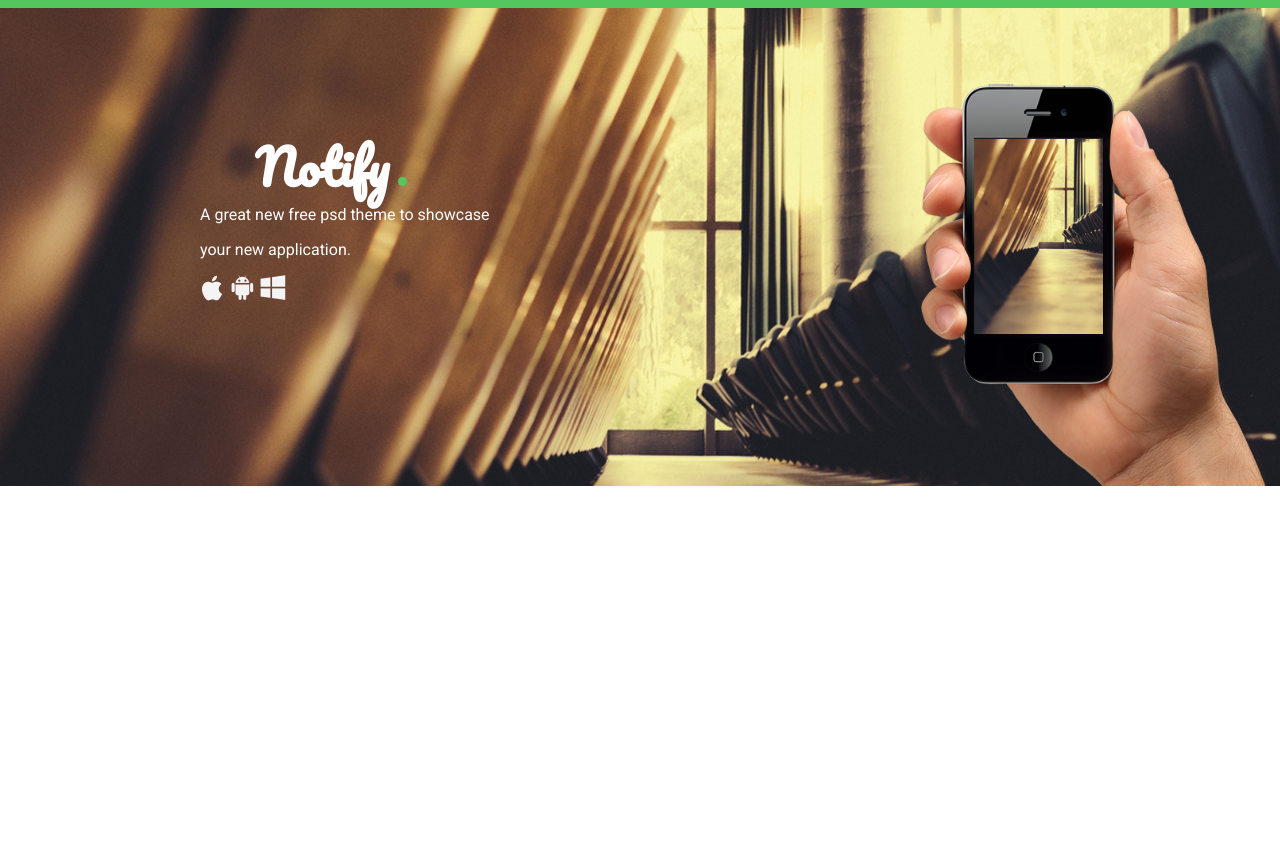
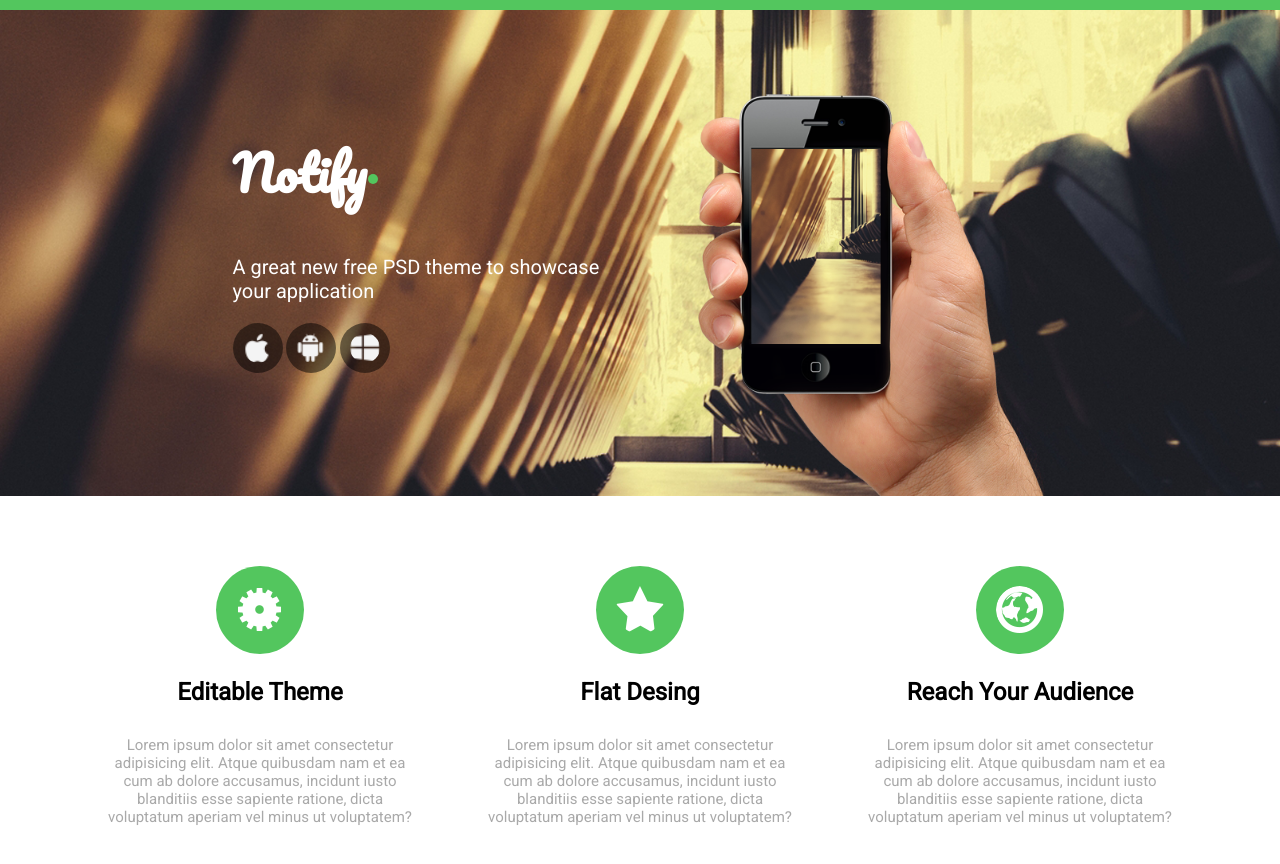
Before and after one commit to mateusgpontes/203-Notify, a plain HTML site: page index.html in a window 1280 px wide. Before the commit the page ends 800 px from the top, so only its background shows below. Drawn offline with Linux system fonts and the light colour scheme.

Commit message:
Adicionar e formatar o conteudo

```diff
--- a/index.html
+++ b/index.html
@@ -1,26 +1,56 @@
 <!DOCTYPE html>
 <html lang="en">
+
 <head>
     <meta charset="UTF-8">
     <meta name="viewport" content="width=device-width, initial-scale=1.0">
     <meta http-equiv="X-UA-Compatible" content="ie=edge">
+    <title>Nofify</title>
+    <link href="https://fonts.googleapis.com/css?family=Pacifico|Roboto" rel="stylesheet">
     <link rel="stylesheet" href="styles.css">
-    <link href="https://fonts.googleapis.com/css?family=Pacifico|Roboto" rel="stylesheet">
-    <title>Notify</title>
+
 </head>
+
 <body>
-    <section id="banner">
-        <div id="bloco_banner">
-            <h1>Notify <span> </span></h1>
-            <p class="texto_banner">A great new free psd theme to showcase</p>
-            <p class="texto_banner">your new application.</p>
-            <div id="icons_banner">
-                <img src="img\icone-ios.png" alt="Símbolo da apple">
-                <img src="img\icone-android.png" alt="Símbolo do android">
-                <img src="img\icone-windows.png" alt="Símbolo do windows">
+    <section class="banner">
+        <div>
+            <h1>Notify
+                <span></span>
+            </h1>
+            <p>A great new free PSD theme to showcase your application</p>
+
+            <div class="icones">
+                <img src="img/icone-ios.png" alt="iOS">
+                <img src="img/icone-android.png" alt="Android">
+                <img src="img/icone-windows.png" alt="Windows">
             </div>
         </div>
-        <img id="mao" src="img\hand.png" alt="Mão">
+
+        <img src="img/hand.png" alt="Celular">
     </section>
+
+    <section class="conteudo">
+
+        <div class="icones-conteudo">
+            <img src="img/icone1.png" alt="Engrenagem">
+            <h2>Editable Theme</h2>
+            <p>Lorem ipsum dolor sit amet consectetur adipisicing elit. Atque quibusdam nam et ea cum ab dolore accusamus, incidunt
+                iusto blanditiis esse sapiente ratione, dicta voluptatum aperiam vel minus ut voluptatem?</p>
+        </div>
+        <div class="icones-conteudo">
+            <img src="img/icone2.png" alt="Estrela">
+            <h2>Flat Desing</h2>
+            <p>Lorem ipsum dolor sit amet consectetur adipisicing elit. Atque quibusdam nam et ea cum ab dolore accusamus, incidunt
+                iusto blanditiis esse sapiente ratione, dicta voluptatum aperiam vel minus ut voluptatem?</p>
+        </div>
+        <div class="icones-conteudo">
+            <img src="img/icone3.png" alt="Globo">
+            <h2>Reach Your Audience</h2>
+            <p>Lorem ipsum dolor sit amet consectetur adipisicing elit. Atque quibusdam nam et ea cum ab dolore accusamus, incidunt
+                iusto blanditiis esse sapiente ratione, dicta voluptatum aperiam vel minus ut voluptatem?</p>
+        </div>
+
+    </section>
+
 </body>
 </html>
--- a/styles.css
+++ b/styles.css
@@ -3,50 +3,104 @@ body{
     font-family: 'Roboto', sans-serif;
 }
 
-#banner{
-    height: 478px;
+.banner{
     background-image: url("img/background.png");
     background-size: cover;
-    border-top: 8px solid rgb(83, 198, 94);
     color: white;
+    border-top: 10px solid rgb(83, 198, 94);
+
     display: flex;
     align-items: center;
-    position: relative;
+    justify-content: space-around;
+    height: 350px;
 }
 
-#bloco_banner h1{
-    font-family: 'Pacifico', cursive;
-    font-size: 48px;
-    position: absolute;
-    top: 76px;
-    left: 255px;
+.banner > div{
+    width: 400px;
 }
 
-#bloco_banner h1 span{
-    width: 9px;
-    height: 9px;
+.banner h1{
+    font-family: 'Pacifico';
+    font-size: 48px;
+    position: relative;
+    margin-top: 0;
+}
+
+.banner h1 span{
+    width: 10px;
+    height: 10px;
+    display: block;
+    background-color: rgb(83, 198, 94);
+    border-radius: 100%;
+    position: absolute;
+    top: 44px;
+    left: 135px;
+}
+
+.banner p{
+    font-size: 20px;
+}
+
+.banner > img{
+    width: 250px;
+    align-self: flex-end;
+    display: none;
+}
+
+.banner .icones img:hover{
+    background-color: rgb(83, 198, 94);
+}
+
+.banner .icones img{
+    width: 30px;
+    padding: 10px;
+    background-color: rgba(0, 0, 0, 0.5);
+    border-radius: 100%;
+}
+
+.conteudo{
+    margin:50px 20%;
+    display: block;
+    text-align: center;
+}
+
+.icones-conteudo > img{
+    padding: 20px;
     border-radius: 100%;
     background-color: rgb(83, 198, 94);
-    position: absolute;
-    left: 143px;
-    top: 53px;
 }
 
-#bloco_banner{
-    padding: 50px 200px;
-}
+@media(min-width: 768px){
+    .banner{
+        height: 38vw;
+        padding: 0 100px;
+    }
 
-.texto_banner{
+    .banner > img{
+        display: block;
+    }
+
+    .conteudo{
+        display: flex;
+        margin: 70px;
+    }
+
+    .conteudo p{
+        margin: 30px 10%;
+        color: darkgray;
+        font-size: 15px;
+    }
 
 }
 
-#icons_banner{
-    padding: 0;
+@media(min-width: 1024px){
+    .banner{
+        height: 38vw;
+        padding: 0 200px;
+    }
+
+    .banner > img{
+        width: 350px;
+        display: block;
+    }
 }
-
-#banner #mao{
-    height: 84%;
-    position: absolute;
-    right: 10px;
-    bottom: 0;
-}
```
